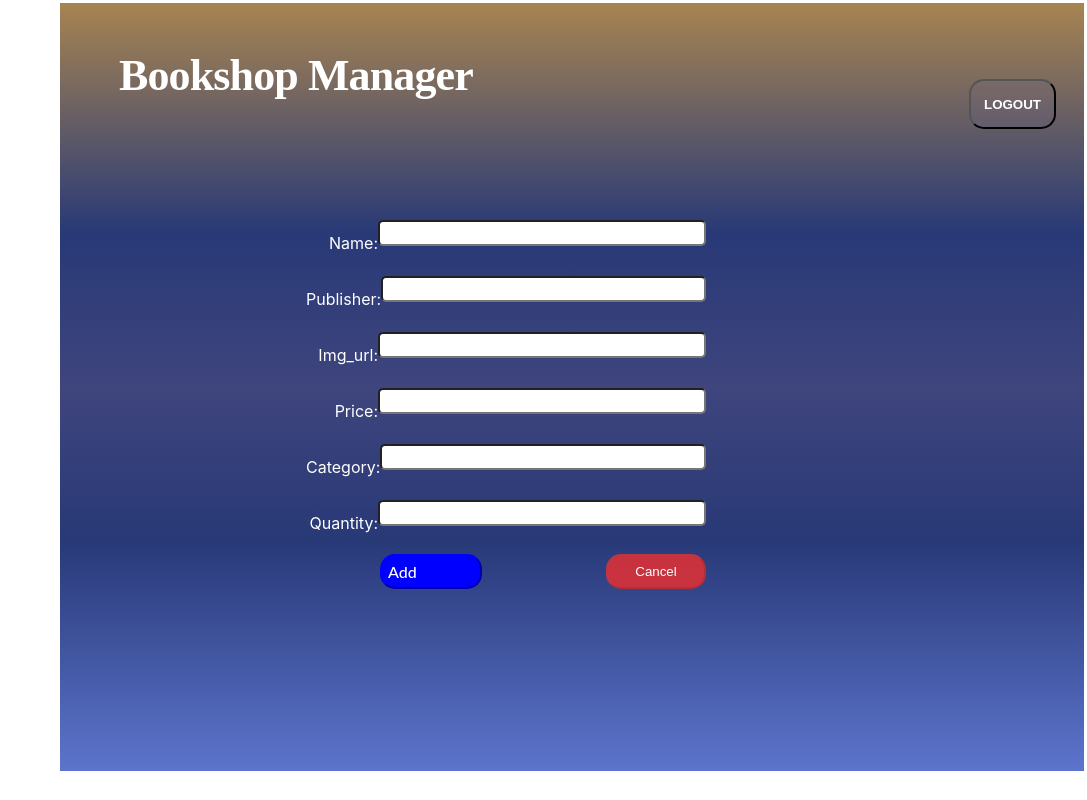
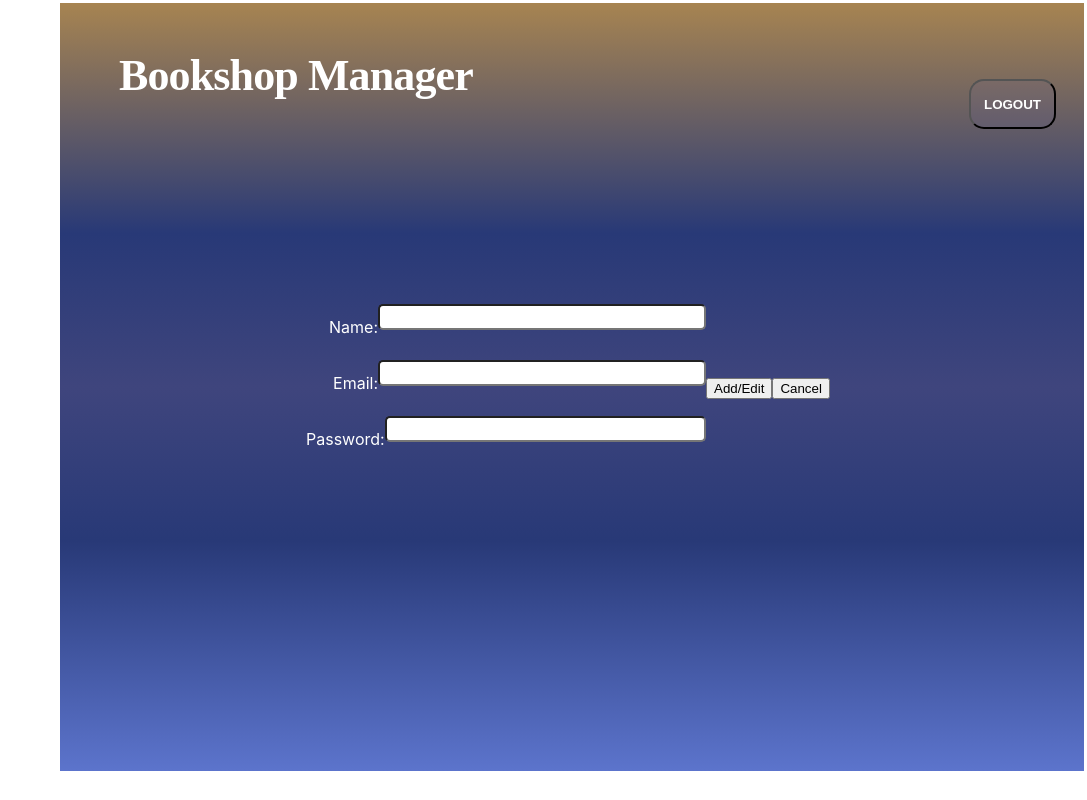
Before and after one commit to munteanurazvanandrei/Bookshop-Management-App, a React (Create React App) app in the folder client/: page /add_or_edit_employee in a window 1280 px wide. Shown: the top 800 px of the page, without its empty margins (193-1280 px from the left). Built offline with nearby package versions, Linux system fonts and the light colour scheme.

Commit message:
BMA-20 added and styled labels and inputfields in the employee form

```diff
--- a/client/src/AddOrEdit/AddOrEditEmployee.js
+++ b/client/src/AddOrEdit/AddOrEditEmployee.js
@@ -1,12 +1,59 @@
-export default function AddOrEditEmployee(){
-    // Add or edit an employee form
-    return(
-        <div className="add-or-edit">
+import React from "react";
+import { useState } from "react";
+import "./addOrEdit.css";
+export default function AddOrEditEmployee() {
+  const [details, setDetails] = useState({
+    name: "",
+    password: "",
+    email: ""
+  });
+  const handleChange = (e) => {
+    const { name, value } = e.target;
+    setDetails((prev) => {
+      return { ...prev, [name]: value };
+    });
+  };
+
+  const handleSubmit = (e) => {
+    e.preventDefault();
+    console.log(details);
+  };
+
+  const handleClick = (e) => {
+    setDetails("");
+  };
+  // Add or edit an employee form
+  return(
+    <div className="add-or-edit-item">
+      <div className="itemheading"> Bookshop Manager </div>
+      <div className="item-button">
+        <button type="button" className="item-btn">
+          LOGOUT
+        </button>
+      </div>
+      <div className="item-form">
+        <form>
+          <label>
+            Name: <input type="text" name="name" onChange={handleChange} />
+          </label>
+          <label>
+            Email:{" "}
+            <input type="email" name="email" onChange={handleChange} />
+          </label>
+          <label>
+            Password:{" "}
+            <input type="password" name="password" onChange={handleChange} />
+          </label>
 
 
-
-
-
-        </div>
-        )
+        </form>
+        <button type="add" onClick={handleSubmit} className="employee-add">
+           Add/Edit
+        </button>
+        <button type="cancel" onClick={handleClick} className=" employee-cancel">
+          Cancel
+        </button>
+      </div>
+    </div>
+    );
 }
--- a/client/src/AddOrEdit/addOrEdit.css
+++ b/client/src/AddOrEdit/addOrEdit.css
@@ -45,6 +45,7 @@ label {
   width: 400px;
   line-height: 46px;
   margin-bottom: 10px;
+  font-size: medium;
 }
 
 .managerheading {
--- a/client/src/App.js
+++ b/client/src/App.js
@@ -1,9 +1,7 @@
 import './App.css';
 import LandingPage from './Components/LandingPage/LandingPage';
 import { Route,Routes } from 'react-router-dom';
-import AddOrEditItem from './AddOrEdit/AddOrEditItem';
-
-
+import AddOrEditEmployee from './AddOrEdit/AddOrEditEmployee';
 
 
 function App() {
@@ -14,7 +12,7 @@ function App() {
         <Route path="*" element={<LandingPage/>}/>
       </Routes>
     </div>
-     <AddOrEditItem/>
+     <AddOrEditEmployee/>
     </>
   );
 }
```
Also changed, not shown: client/src/AddOrEdit/AddOrEditItem.js (+6 -6 lines).
